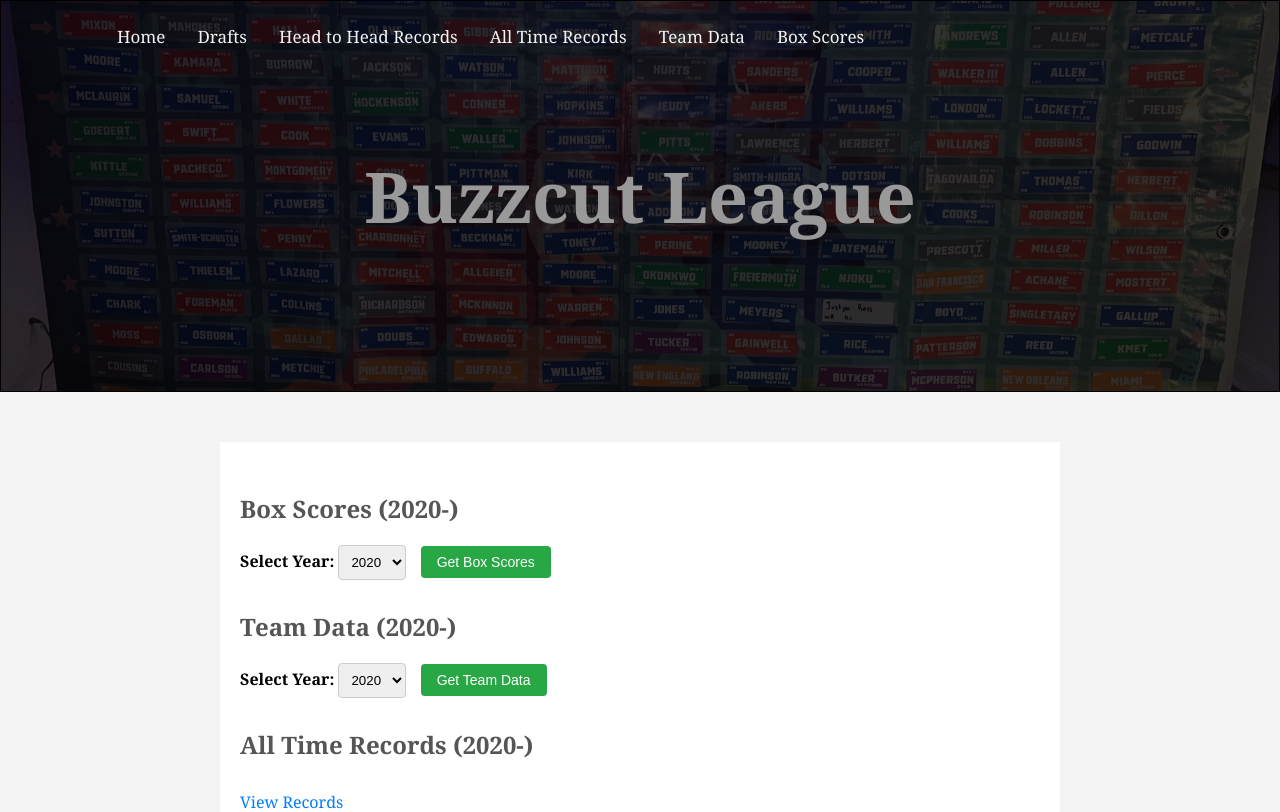
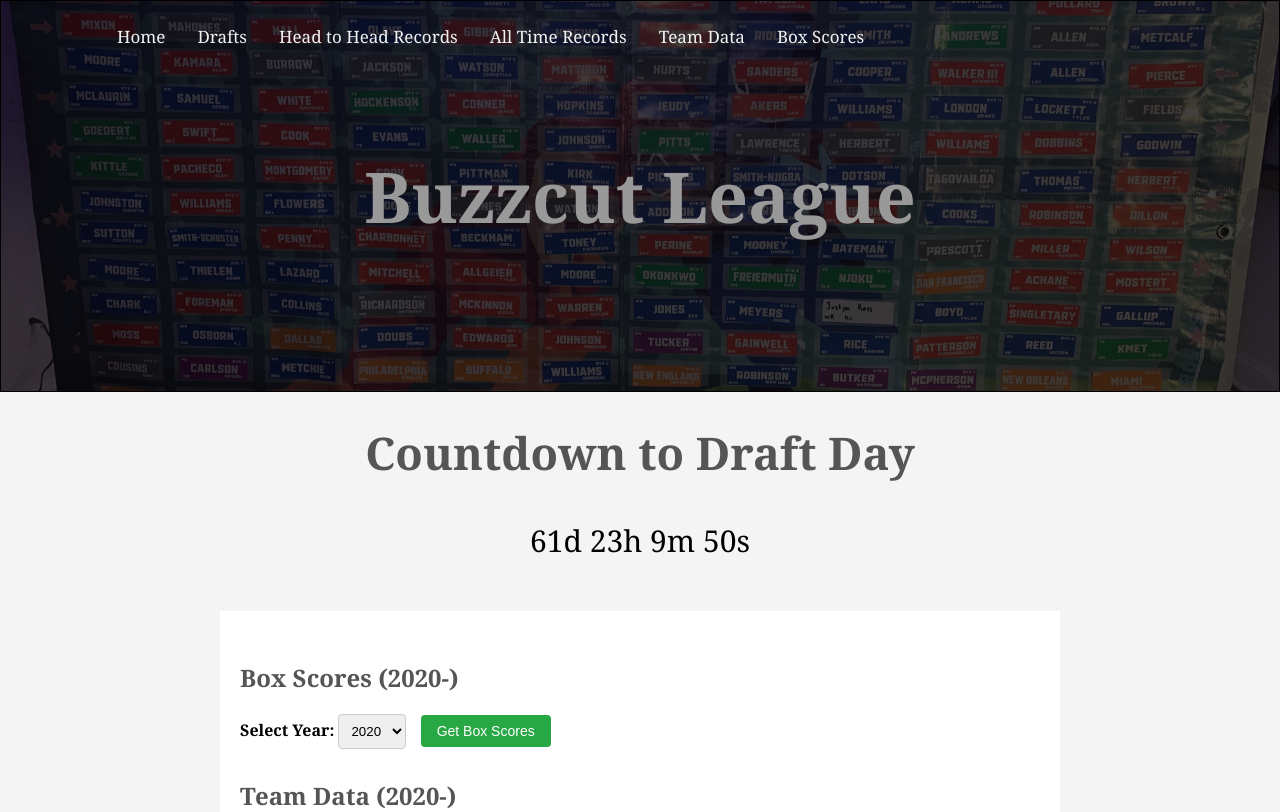
Before and after one commit to shraydewan/Buzzcut-League, a Flask app: template templates/index.html in a window 1280 px wide. Shown: the top 812 px of the page. Run offline with Flask 3, Linux system fonts and the light colour scheme; the template is opened without the code that fills it: most values are stand-ins (such as "Sample title", 1, 10 or a date in 2020); parts of the project's set-up code (start-up, migrations or seed data) failed here and were passed over.

Commit message:
Update index.html

```diff
--- a/templates/index.html
+++ b/templates/index.html
@@ -8,7 +8,7 @@
             padding: 0;
         }
         body {
-	        font-family: Georgia,Times,Times New Roman,serif;
+            font-family: Georgia,Times,Times New Roman,serif;
             background-color: #f4f4f4;
         }
         .topnav {
@@ -47,9 +47,13 @@
             left: 0;
             right: 0;
             bottom: 0;
-            background: rgba(0, 0, 0, 0.8);
+            background: rgba(0, 0, 0, 0.75);
             z-index: -1;
         }
+        .countdown {
+            padding: 80px auto;
+        }
+
         .container {
             max-width: 800px;
             margin: 50px auto;
@@ -98,6 +102,11 @@
         a:hover {
             text-decoration: underline;
         }
+        .countdown {
+            text-align: center;
+            font-size: 30px;
+            margin-top: 20px;
+        }
     </style>
 </head>
 <body>
@@ -112,6 +121,29 @@
         </div>
         <h1>Buzzcut League</h1>
     </div>
+    <div class="countdown">
+        <h2>Countdown to Draft Day</h2>
+        <p id="countdown-timer"></p>
+    </div>
+    <script>
+        var countDownDate = new Date("Aug 2, 2024 18:00:00").getTime();
+        var x = setInterval(function() {
+          var now = new Date().getTime();
+          var distance = countDownDate - now;
+          var days = Math.floor(distance / (1000 * 60 * 60 * 24));
+          var hours = Math.floor((distance % (1000 * 60 * 60 * 24)) / (1000 * 60 * 60));
+          var minutes = Math.floor((distance % (1000 * 60 * 60)) / (1000 * 60));
+          var seconds = Math.floor((distance % (1000 * 60)) / 1000);
+
+          document.getElementById("countdown-timer").innerHTML = days + "d " + hours + "h "
+          + minutes + "m " + seconds + "s ";
+
+          if (distance < 0) {
+            clearInterval(x);
+            document.getElementById("countdown-timer").innerHTML = "EXPIRED";
+          }
+        }, 1000);
+    </script>
     <div class="container">
         <h2>Box Scores (2020-)</h2>
         <form action="box_scores" method="post">
```
